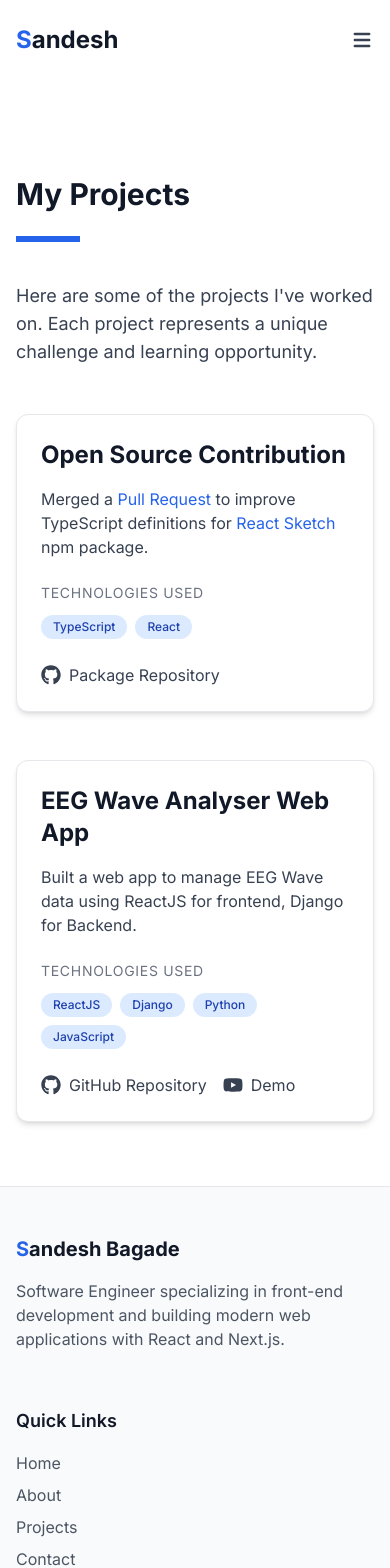
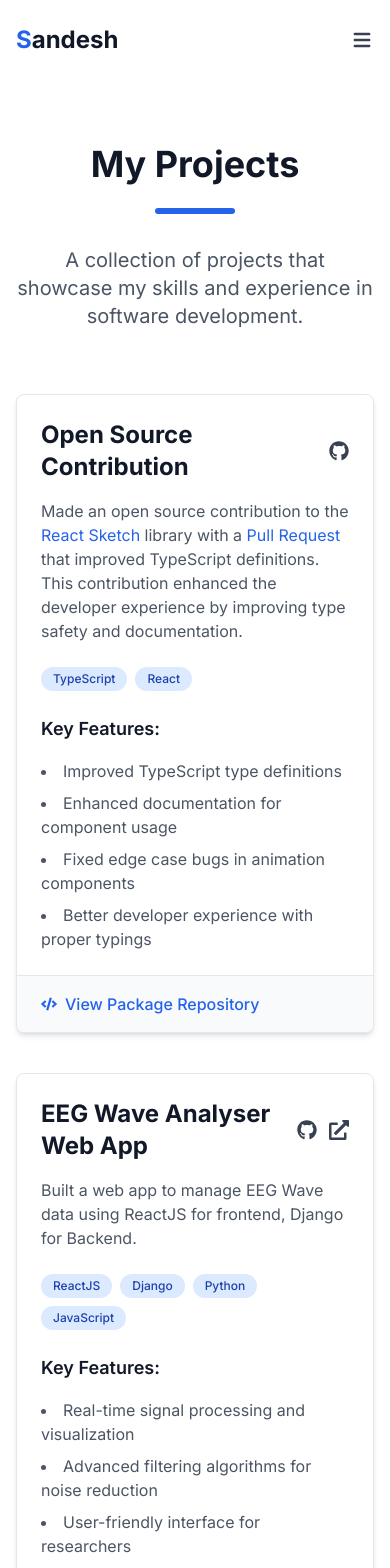
Before and after one commit to sandeshbagade/sandesh-portfolio-nextjs, a Next.js app: page /projects in a window 390 px wide. Shown: the top 1568 px of the page. Built offline with nearby package versions, Linux system fonts and the light colour scheme.

Commit message:
Update Open Source Contribution description to link to PR and remove Framer Motion reference

```diff
--- a/src/app/projects/page.tsx
+++ b/src/app/projects/page.tsx
@@ -10,65 +10,90 @@
 
 export default function ProjectsPage() {
   return (
-    <div className='pt-24 pb-16'>
-      <div className='container mx-auto px-4 md:px-6'>
-        <div className='max-w-4xl mx-auto'>
-          <h1 className='text-3xl md:text-4xl font-bold text-gray-900 dark:text-white mb-6'>
+    <div className='container mx-auto px-4 py-16 md:py-24'>
+      {/* Page Title */}
+      <div className='text-center mb-16'>
+        <h1 className='text-4xl md:text-5xl font-bold text-gray-900 dark:text-white mb-6'>
           My Projects
         </h1>
-          <div className='w-16 h-1.5 bg-blue-600 mb-10'></div>
+        <div className='w-20 h-1.5 bg-blue-600 mx-auto rounded-full mb-8'></div>
+        <p className='text-xl text-gray-600 dark:text-gray-400 max-w-3xl mx-auto'>
+          A collection of projects that showcase my skills and experience in
+          software development.
+        </p>
+      </div>
 
-          <p className='text-lg text-gray-700 dark:text-gray-300 mb-12'>
-            Here are some of the projects I&apos;ve worked on. Each project
-            represents a unique challenge and learning opportunity.
-          </p>
-
-          <div className='space-y-12'>
+      {/* Projects Grid */}
+      <div className='grid gap-10 md:grid-cols-2 xl:grid-cols-2'>
         {projects.map((project, index) => (
           <div
             key={index}
-                className='bg-white dark:bg-gray-800 rounded-xl shadow-md overflow-hidden border border-gray-200 dark:border-gray-700'
+            className='bg-white dark:bg-gray-800 rounded-lg shadow-md border border-gray-200 dark:border-gray-700 overflow-hidden flex flex-col h-full'
           >
-                <div className='p-6 md:p-8'>
-                  <h2 className='text-2xl font-bold text-gray-900 dark:text-white mb-4'>
+            <div className='p-6 flex-grow'>
+              <div className='flex justify-between items-center mb-4'>
+                <h2 className='text-2xl font-bold text-gray-900 dark:text-white'>
                   {project.title}
                 </h2>
+                <div className='flex space-x-3'>
+                  {project.links.github && (
+                    <a
+                      href={project.links.github}
+                      target='_blank'
+                      rel='noopener noreferrer'
+                      className='text-gray-700 hover:text-blue-600 dark:text-gray-300 dark:hover:text-blue-400 transition-colors cursor-pointer'
+                      aria-label={`GitHub repository for ${project.title}`}
+                    >
+                      <FaGithub className='w-5 h-5' />
+                    </a>
+                  )}
+                  {project.links.demo && (
+                    <a
+                      href={project.links.demo}
+                      target='_blank'
+                      rel='noopener noreferrer'
+                      className='text-gray-700 hover:text-blue-600 dark:text-gray-300 dark:hover:text-blue-400 transition-colors cursor-pointer'
+                      aria-label={`Live demo for ${project.title}`}
+                    >
+                      <FaExternalLinkAlt className='w-5 h-5' />
+                    </a>
+                  )}
+                </div>
+              </div>
 
-                  {/* Enhanced project description with links */}
               {project.title === 'Open Source Contribution' ? (
-                    <p className='text-gray-700 dark:text-gray-300 mb-6'>
-                      Merged a{' '}
+                <p className='text-gray-600 dark:text-gray-300 mb-6'>
+                  Made an open source contribution to the{' '}
+                  <a
+                    href={project.links.github}
+                    target='_blank'
+                    rel='noopener noreferrer'
+                    className='text-blue-600 hover:text-blue-800 dark:text-blue-400 dark:hover:text-blue-300 hover:underline cursor-pointer'
+                    aria-label='React Sketch GitHub repository'
+                  >
+                    React Sketch
+                  </a>{' '}
+                  library with a{' '}
                   <a
                     href={project.links.prLink}
                     target='_blank'
                     rel='noopener noreferrer'
-                        className='text-blue-600 hover:text-blue-800 dark:text-blue-400 dark:hover:text-blue-300 hover:underline'
+                    className='text-blue-600 hover:text-blue-800 dark:text-blue-400 dark:hover:text-blue-300 hover:underline cursor-pointer'
+                    aria-label='Pull Request for React Sketch'
                   >
                     Pull Request
                   </a>{' '}
-                      to improve TypeScript definitions for{' '}
-                      <a
-                        href={project.links.github}
-                        target='_blank'
-                        rel='noopener noreferrer'
-                        className='text-blue-600 hover:text-blue-800 dark:text-blue-400 dark:hover:text-blue-300 hover:underline'
-                      >
-                        React Sketch
-                      </a>{' '}
-                      npm package.
+                  that improved TypeScript definitions. This contribution
+                  enhanced the developer experience by improving type safety and
+                  documentation.
                 </p>
               ) : (
-                    <p className='text-gray-700 dark:text-gray-300 mb-6'>
+                <p className='text-gray-600 dark:text-gray-300 mb-6'>
                   {project.description}
                 </p>
               )}
 
-                  {/* Tech Stack */}
-                  <div className='mb-6'>
-                    <h3 className='text-sm uppercase tracking-wider text-gray-500 dark:text-gray-400 mb-3'>
-                      Technologies Used
-                    </h3>
-                    <div className='flex flex-wrap gap-2'>
+              <div className='flex flex-wrap gap-2 mb-6'>
                 {project.technologies.map((tech, techIndex) => (
                   <span
                     key={techIndex}
@@ -78,65 +103,64 @@
                   </span>
                 ))}
               </div>
+
+              <div className='space-y-4'>
+                <h3 className='text-lg font-semibold text-gray-900 dark:text-white'>
+                  Key Features:
+                </h3>
+                <ul className='list-disc list-inside text-gray-600 dark:text-gray-300 space-y-2'>
+                  {project.title === 'EEG Wave Analyser Web App' ? (
+                    <>
+                      <li>Real-time signal processing and visualization</li>
+                      <li>Advanced filtering algorithms for noise reduction</li>
+                      <li>User-friendly interface for researchers</li>
+                      <li>Secure data storage and export functionality</li>
+                    </>
+                  ) : project.title === 'Open Source Contribution' ? (
+                    <>
+                      <li>Improved TypeScript type definitions</li>
+                      <li>Enhanced documentation for component usage</li>
+                      <li>Fixed edge case bugs in animation components</li>
+                      <li>Better developer experience with proper typings</li>
+                    </>
+                  ) : project.title === 'E-Commerce Mobile App' ? (
+                    <>
+                      <li>
+                        Seamless product browsing and search functionality
+                      </li>
+                      <li>Secure payment gateway integration</li>
+                      <li>User profiles with order history</li>
+                      <li>Push notifications for order updates</li>
+                    </>
+                  ) : (
+                    <>
+                      <li>Responsive design with clean UI/UX</li>
+                      <li>Performance optimized for fast load times</li>
+                      <li>Comprehensive testing suite</li>
+                      <li>CI/CD pipeline for automated deployments</li>
+                    </>
+                  )}
+                </ul>
+              </div>
             </div>
 
-                  {/* Links */}
-                  <div className='flex flex-wrap gap-4'>
-                    {project.links.github && (
+            <div className='px-6 py-4 bg-gray-50 dark:bg-gray-700/40 border-t border-gray-200 dark:border-gray-700'>
               <a
                 href={project.links.github}
                 target='_blank'
                 rel='noopener noreferrer'
-                        className='flex items-center gap-2 text-gray-700 hover:text-blue-600 dark:text-gray-300 dark:hover:text-blue-500 transition-colors'
+                className='flex items-center text-blue-600 hover:text-blue-800 dark:text-blue-400 dark:hover:text-blue-300 font-medium cursor-pointer'
+                aria-label={`View ${project.title} code on GitHub`}
               >
-                        <FaGithub className='w-5 h-5' />
-                        <span>
+                <FaCode className='mr-2' />
                 {project.title === 'Open Source Contribution'
-                            ? 'Package Repository'
-                            : 'GitHub Repository'}
-                        </span>
+                  ? 'View Package Repository'
+                  : 'View GitHub Repository'}
               </a>
-                    )}
-                    {project.links.prLink && (
-                      <a
-                        href={project.links.prLink}
-                        target='_blank'
-                        rel='noopener noreferrer'
-                        className='flex items-center gap-2 text-gray-700 hover:text-blue-600 dark:text-gray-300 dark:hover:text-blue-500 transition-colors'
-                      >
-                        <FaCode className='w-5 h-5' />
-                        <span>Pull Request</span>
-                      </a>
-                    )}
-                    {project.links.live && (
-                      <a
-                        href={project.links.live}
-                        target='_blank'
-                        rel='noopener noreferrer'
-                        className='flex items-center gap-2 text-gray-700 hover:text-blue-600 dark:text-gray-300 dark:hover:text-blue-500 transition-colors'
-                      >
-                        <FaExternalLinkAlt className='w-4 h-4' />
-                        <span>Live Site</span>
-                      </a>
-                    )}
-                    {project.links.demo && (
-                      <a
-                        href={project.links.demo}
-                        target='_blank'
-                        rel='noopener noreferrer'
-                        className='flex items-center gap-2 text-gray-700 hover:text-blue-600 dark:text-gray-300 dark:hover:text-blue-500 transition-colors'
-                      >
-                        <FaYoutube className='w-5 h-5' />
-                        <span>Demo</span>
-                      </a>
-                    )}
-                  </div>
             </div>
           </div>
         ))}
       </div>
     </div>
-      </div>
-    </div>
   );
 }
--- a/src/components/sections/Projects.tsx
+++ b/src/components/sections/Projects.tsx
@@ -33,48 +33,75 @@
             viewport={{ once: true }}
             transition={{ duration: 0.5, delay: 0.3 }}
           >
-            Some of my notable projects and contributions.
+            Explore some of my recent projects that showcase my technical
+            skills.
           </motion.p>
         </div>
 
-        <div className='grid grid-cols-1 md:grid-cols-2 gap-8'>
+        <div className='grid gap-8 md:grid-cols-2'>
           {projects.map((project, index) => (
             <motion.div
               key={index}
-              className='bg-white dark:bg-gray-800 rounded-xl shadow-md overflow-hidden border border-gray-200 dark:border-gray-700'
+              className='bg-white dark:bg-gray-800 rounded-lg overflow-hidden shadow-md border border-gray-200 dark:border-gray-700 flex flex-col h-full'
               initial={{ opacity: 0, y: 50 }}
               whileInView={{ opacity: 1, y: 0 }}
               viewport={{ once: true }}
               transition={{ duration: 0.5, delay: index * 0.1 }}
             >
-              {/* Project Content */}
-              <div className='p-6'>
-                <h3 className='text-xl font-bold text-gray-900 dark:text-white mb-3'>
+              <div className='p-6 flex-grow'>
+                <div className='flex justify-between items-center mb-4'>
+                  <h3 className='text-xl font-bold text-gray-900 dark:text-white'>
                     {project.title}
                   </h3>
+                  <div className='flex space-x-2'>
+                    {project.links.github && (
+                      <a
+                        href={project.links.github}
+                        target='_blank'
+                        rel='noopener noreferrer'
+                        className='text-gray-700 hover:text-blue-600 dark:text-gray-300 dark:hover:text-blue-400 transition-colors cursor-pointer'
+                        aria-label={`GitHub repository for ${project.title}`}
+                      >
+                        <FaGithub className='w-5 h-5' />
+                      </a>
+                    )}
+                    {project.links.demo && (
+                      <a
+                        href={project.links.demo}
+                        target='_blank'
+                        rel='noopener noreferrer'
+                        className='text-gray-700 hover:text-blue-600 dark:text-gray-300 dark:hover:text-blue-400 transition-colors cursor-pointer'
+                        aria-label={`Live demo for ${project.title}`}
+                      >
+                        <FaExternalLinkAlt className='w-5 h-5' />
+                      </a>
+                    )}
+                  </div>
+                </div>
 
-                {/* Enhanced project description with links */}
                 {project.title === 'Open Source Contribution' ? (
                   <p className='text-gray-600 dark:text-gray-300 mb-4'>
-                    Merged a{' '}
+                    Made an open source contribution to{' '}
+                    <a
+                      href={project.links.github}
+                      target='_blank'
+                      rel='noopener noreferrer'
+                      className='text-blue-600 hover:text-blue-800 dark:text-blue-400 dark:hover:text-blue-300 hover:underline cursor-pointer'
+                      aria-label='React Sketch GitHub repository'
+                    >
+                      React Sketch
+                    </a>{' '}
+                    library with a{' '}
                     <a
                       href={project.links.prLink}
                       target='_blank'
                       rel='noopener noreferrer'
-                      className='text-blue-600 hover:text-blue-800 dark:text-blue-400 dark:hover:text-blue-300 hover:underline'
+                      className='text-blue-600 hover:text-blue-800 dark:text-blue-400 dark:hover:text-blue-300 hover:underline cursor-pointer'
+                      aria-label='Pull Request for React Sketch'
                     >
                       Pull Request
                     </a>{' '}
-                    to improve TypeScript definitions for{' '}
-                    <a
-                      href={project.links.github}
-                      target='_blank'
-                      rel='noopener noreferrer'
-                      className='text-blue-600 hover:text-blue-800 dark:text-blue-400 dark:hover:text-blue-300 hover:underline'
-                    >
-                      React Sketch
-                    </a>{' '}
-                    npm package.
+                    that improved TypeScript definitions and fixed bugs.
                   </p>
                 ) : (
                   <p className='text-gray-600 dark:text-gray-300 mb-4'>
@@ -82,8 +109,7 @@
                   </p>
                 )}
 
-                {/* Tech Stack */}
-                <div className='flex flex-wrap gap-2 mb-4'>
+                <div className='flex flex-wrap gap-2'>
                   {project.technologies.map((tech, techIndex) => (
                     <span
                       key={techIndex}
@@ -93,62 +119,20 @@
                     </span>
                   ))}
                 </div>
-
-                {/* Links */}
-                <div className='flex space-x-4 mt-6'>
-                  {project.links.github && (
+              </div>
+              <div className='px-6 py-4 bg-gray-50 dark:bg-gray-700/40 border-t border-gray-200 dark:border-gray-700'>
                 <a
                   href={project.links.github}
                   target='_blank'
                   rel='noopener noreferrer'
-                      className='text-gray-700 hover:text-blue-600 dark:text-gray-300 dark:hover:text-blue-500 flex items-center'
-                      aria-label='GitHub Repository'
-                    >
-                      <FaGithub className='mr-2' />
-                      <span>
-                        {project.title === 'Open Source Contribution'
-                          ? 'Package'
-                          : 'Code'}
-                      </span>
-                    </a>
-                  )}
-                  {project.links.prLink && (
-                    <a
-                      href={project.links.prLink}
-                      target='_blank'
-                      rel='noopener noreferrer'
-                      className='text-gray-700 hover:text-blue-600 dark:text-gray-300 dark:hover:text-blue-500 flex items-center'
-                      aria-label='Pull Request'
+                  className='flex items-center text-blue-600 hover:text-blue-800 dark:text-blue-400 dark:hover:text-blue-300 font-medium cursor-pointer'
+                  aria-label={`View ${project.title} code on GitHub`}
                 >
                   <FaCode className='mr-2' />
-                      <span>PR</span>
+                  {project.title === 'Open Source Contribution'
+                    ? 'View Package'
+                    : 'View Code'}
                 </a>
-                  )}
-                  {project.links.live && (
-                    <a
-                      href={project.links.live}
-                      target='_blank'
-                      rel='noopener noreferrer'
-                      className='text-gray-700 hover:text-blue-600 dark:text-gray-300 dark:hover:text-blue-500 flex items-center'
-                      aria-label='Live Site'
-                    >
-                      <FaExternalLinkAlt className='mr-2' />
-                      <span>Live</span>
-                    </a>
-                  )}
-                  {project.links.demo && (
-                    <a
-                      href={project.links.demo}
-                      target='_blank'
-                      rel='noopener noreferrer'
-                      className='text-gray-700 hover:text-blue-600 dark:text-gray-300 dark:hover:text-blue-500 flex items-center'
-                      aria-label='Demo'
-                    >
-                      <FaYoutube className='mr-2' />
-                      <span>Demo</span>
-                    </a>
-                  )}
-                </div>
               </div>
             </motion.div>
           ))}
```
Also changed, not shown: src/app/about/page.tsx (+98 -33 lines), src/components/Header.tsx (added, +138 -0 lines), src/components/sections/Experience.tsx (+8 -4 lines). Lines whose indentation alone changed are shown as unchanged.
